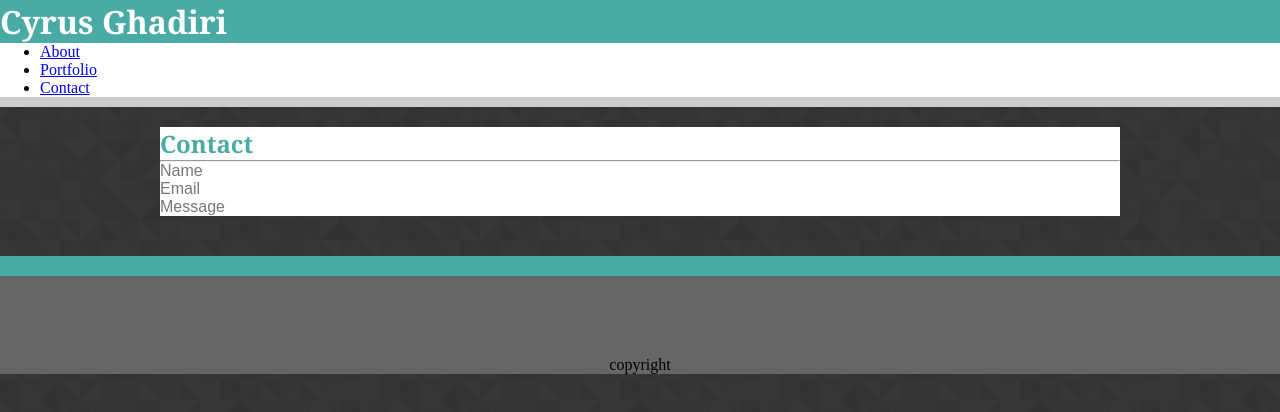
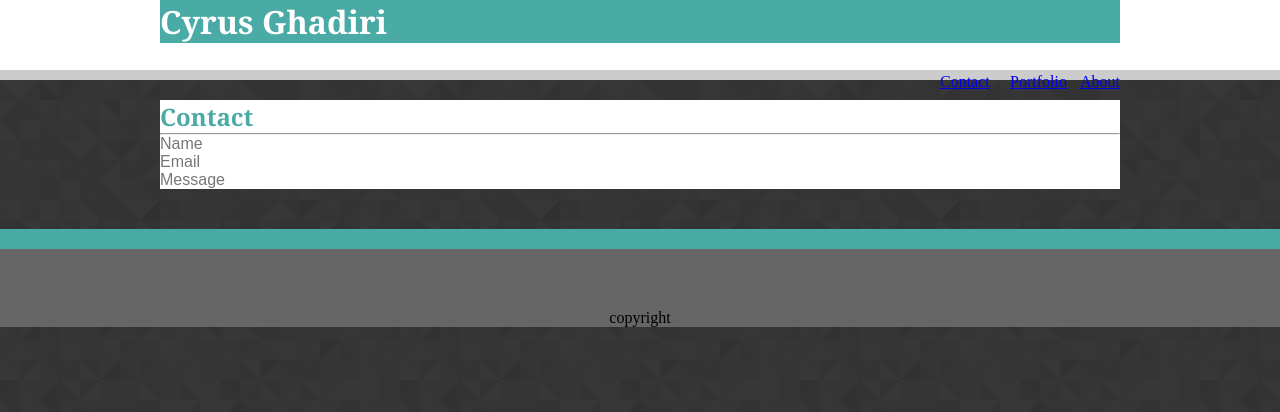
Before and after one commit to ctghadiri/Basic-Portfolio, a plain HTML site: page contact.html in a window 1280 px wide. Drawn offline with Linux system fonts and the light colour scheme.

Commit message:
minor edits to nave area and added divs for porfolio images

```diff
--- a/assets/css/style.css
+++ b/assets/css/style.css
@@ -23,12 +23,30 @@ h2 {
     font-family: 'Georgia', Times, Times New Roman, serif;
 }
 
+ul {
+    list-style-type: none;
+}
+
+li a {
+    display: inline;
+    width: 50px;
+    float: right;
+    padding: 20px;
+    margin: 10px;
+}
+
 header {
+    height: 80px;
     margin-bottom: 20px;
     background-color: #ffffff;
     border-bottom-style: solid;
     border-width: 10px;
     border-color: #cccccc;
+}
+
+.nav {
+    width: 960px;
+    margin: auto;
 }
 
 .content {
@@ -63,7 +81,7 @@ header {
 
 footer {
     margin-top: 40px;
-    padding-top:80px;
+    padding-top:60px;
     border-top-style: solid;
     border-width: 20px;
     border-color: #4aaaa5;
--- a/contact.html
+++ b/contact.html
@@ -7,12 +7,14 @@
 </head>
 <body>
     <header>
+        <div class="nav">
             <h1>Cyrus Ghadiri</h1>
             <ul>
                 <li><a href="index.html">About</a></li>
                 <li><a href="portfolio.html">Portfolio</a></li>
                 <li><a href="#">Contact</a></li>
             </ul>
+        </div>
     </header>
     <div class="content">
         <div>
```
Also changed, not shown: index.html (+2 -0 lines), portfolio.html (+15 -3 lines). Lines whose indentation alone changed are shown as unchanged.
